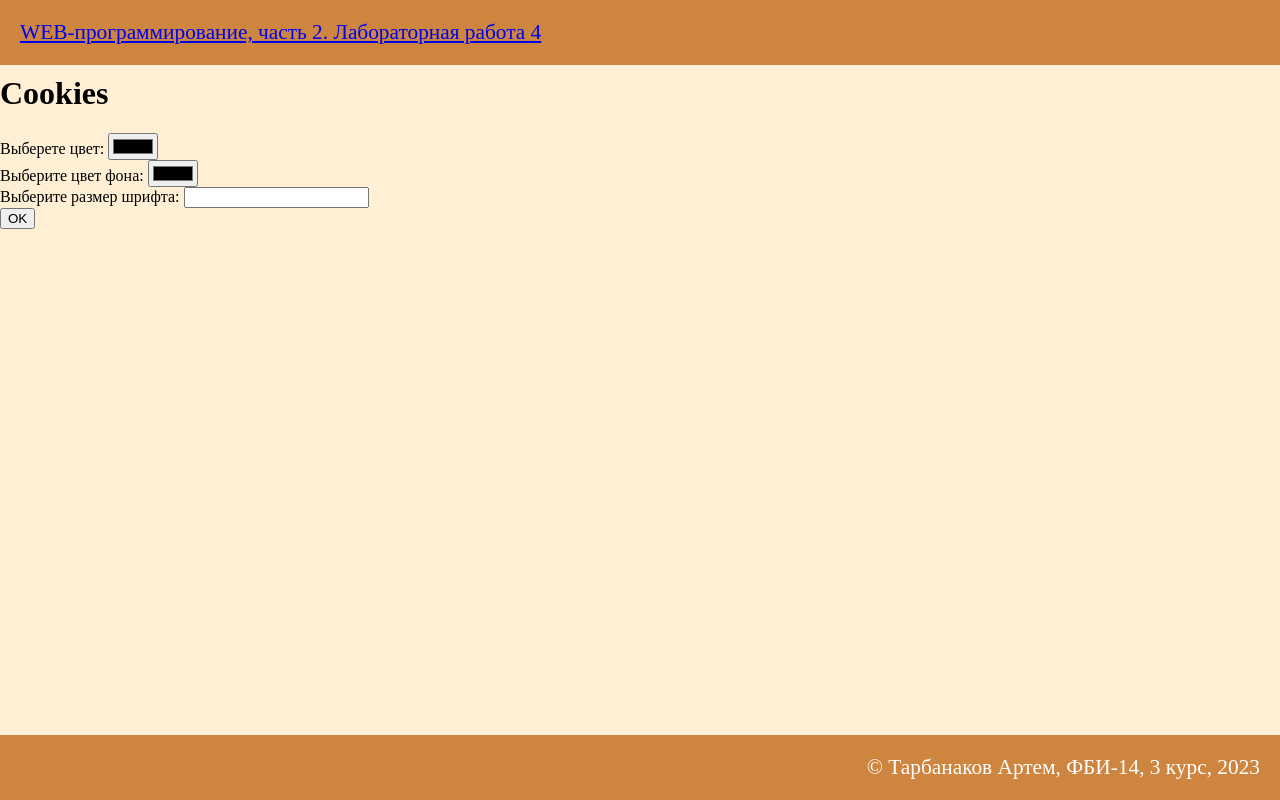
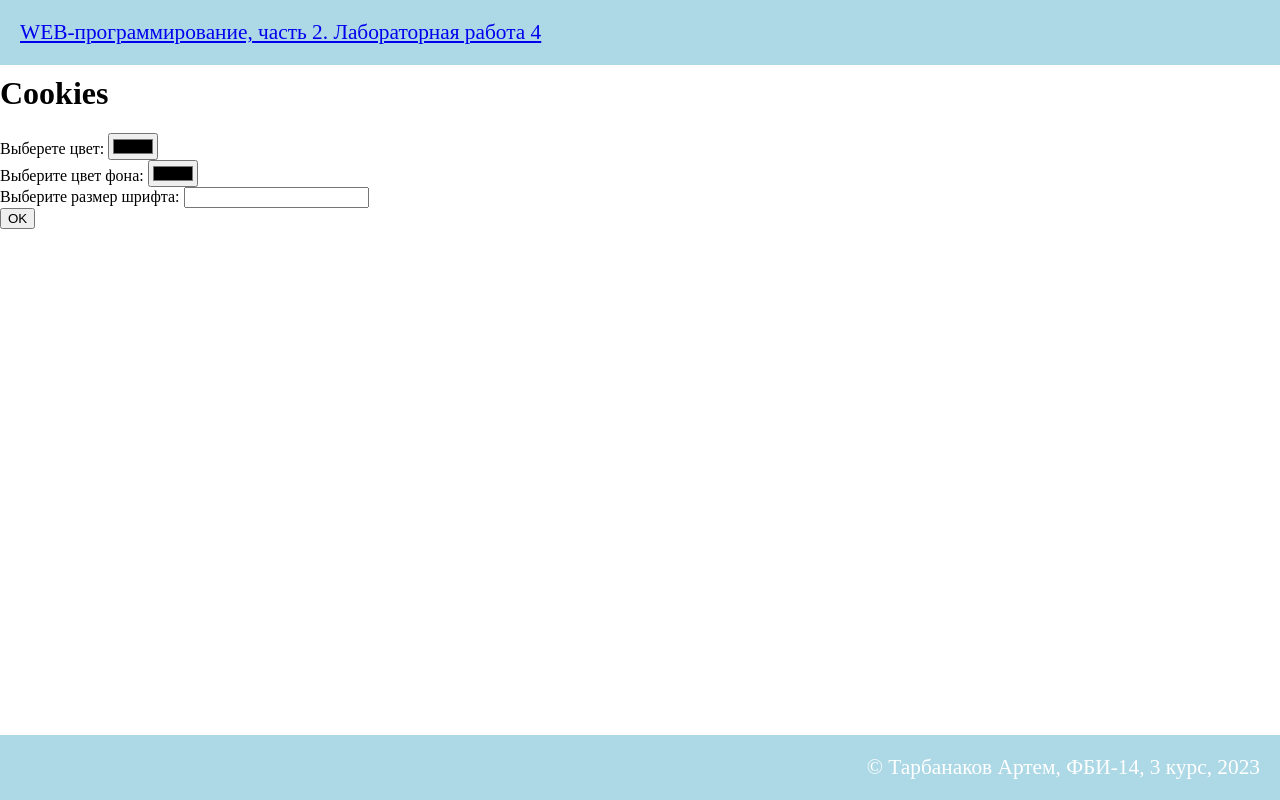
Before and after one commit to marilynhantzis/web_labs_back, a Flask app: page /lab4/cookies in a window 1280 px wide. Run offline with Flask 3, Linux system fonts and the light colour scheme.

Commit message:
лабораторная 5 начало

```diff
--- a/app.py
+++ b/app.py
@@ -3,9 +3,12 @@ from lab1 import lab1
 from lab2 import lab2
 from lab3 import lab3
 from lab4 import lab4
+from lab5 import lab5
+
 
 app = Flask(__name__)
 app.register_blueprint(lab1)
 app.register_blueprint(lab2)
 app.register_blueprint(lab3)
 app.register_blueprint(lab4)
+app.register_blueprint(lab5)
--- /dev/null
+++ b/lab5.py
@@ -0,0 +1,2 @@
+from flask import Blueprint, redirect, url_for, render_template, request
+lab5 = Blueprint('lab5',__name__)
--- a/static/main.css
+++ b/static/main.css
@@ -1,11 +1,11 @@
 body {
     margin: 0;
-    background-color: papayawhip;
+    background-color: white;
     margin-top: 75px;
 }
 
 header {
-    background-color: peru;
+    background-color: lightblue;
     z-index: 3;
     position: fixed;
     top: 0;
@@ -18,7 +18,7 @@ header {
 
 footer {
     z-index: 1;
-    background-color: peru;
+    background-color: lightblue;
     color: white;
     padding: 20px;
     font-size: 16pt;
```
